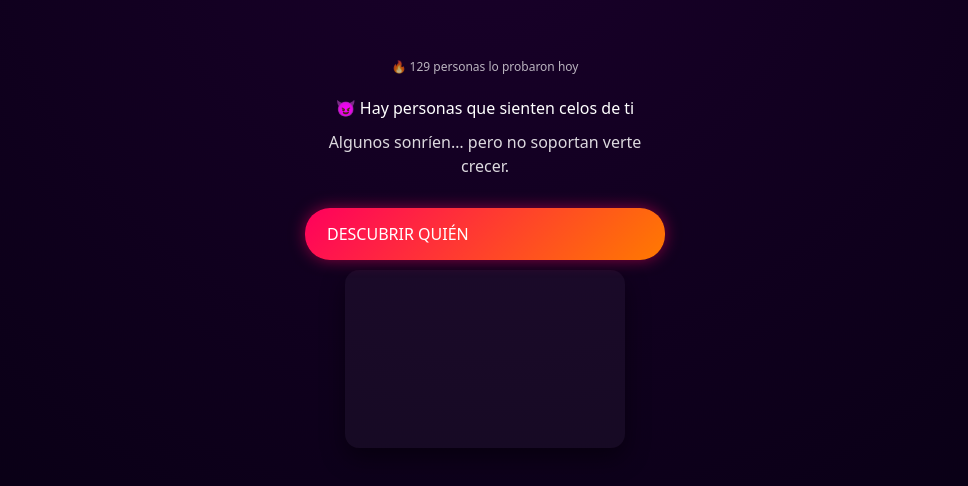
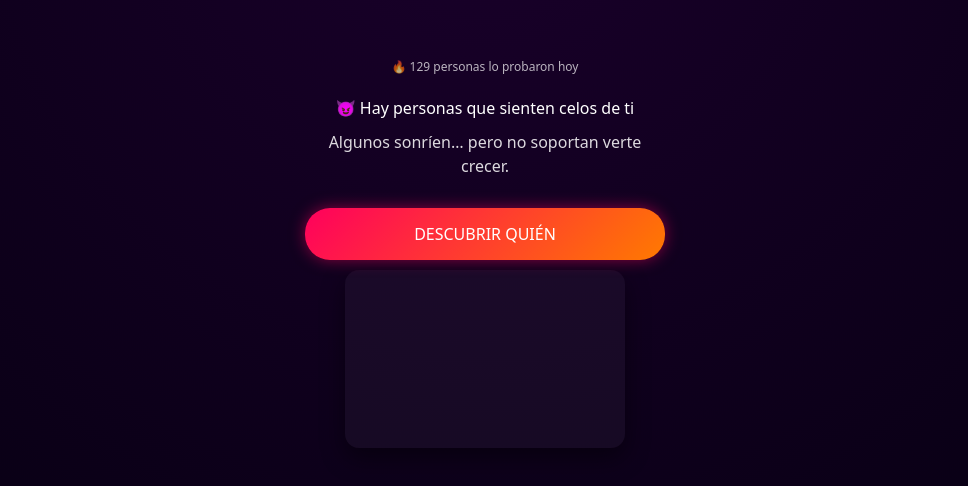
Before and after one commit to lopiensoloprogramo/peoplehint, a React (Vite) app: page /quien-observa in a window 1280 px wide. Shown: the part 140-626 px from the top of the page, without its empty margins (155-1123 px from the left). Built offline with nearby package versions, Linux system fonts and the light colour scheme.

Commit message:
se corrigió proyecto que piensa2

```diff
--- a/src/pages/QuienObserva.css
+++ b/src/pages/QuienObserva.css
@@ -60,6 +60,10 @@ p {
   font-size: 16px;
   cursor: pointer;
   box-shadow: 0 0 15px rgba(255, 0, 93, 0.5);
+
+  display: flex;              /* 👈 */
+  justify-content: center;   /* 👈 */
+  align-items: center;       /* 👈 */
   text-align: center;
 }
 
```
